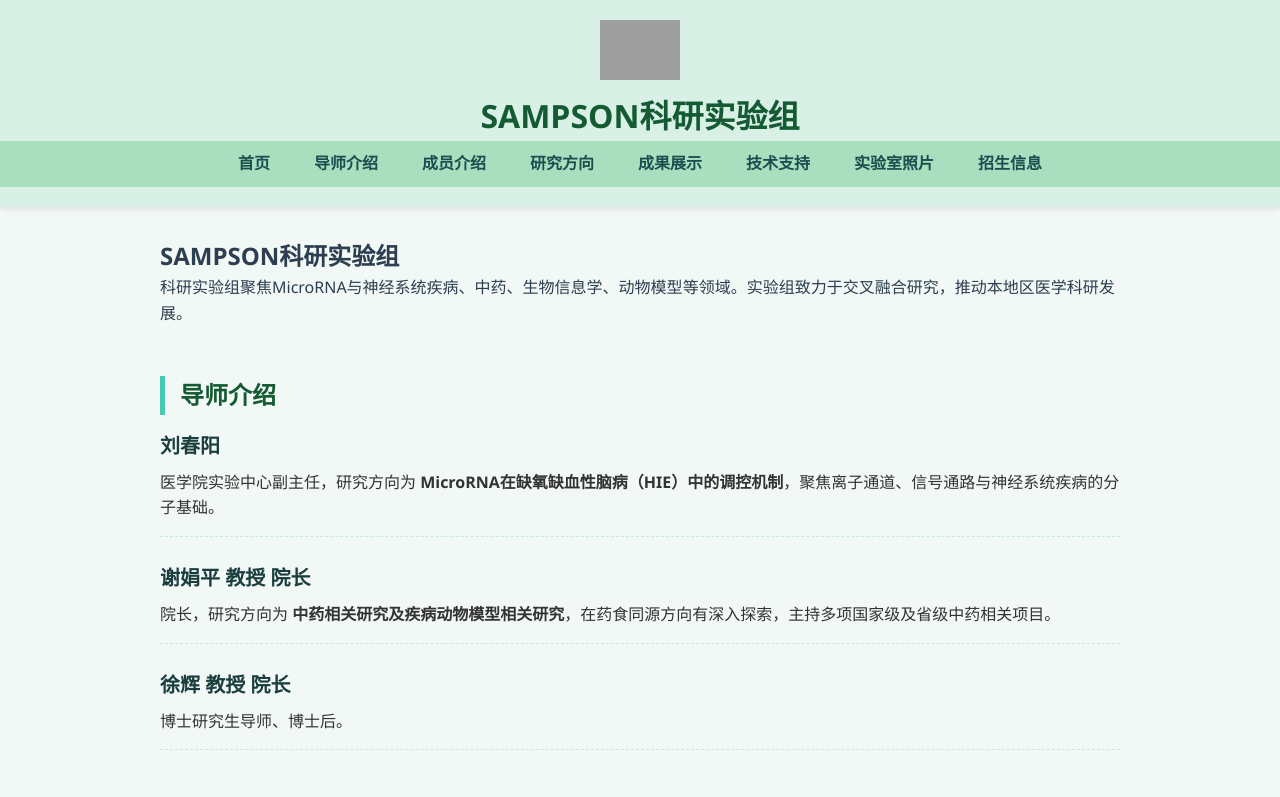
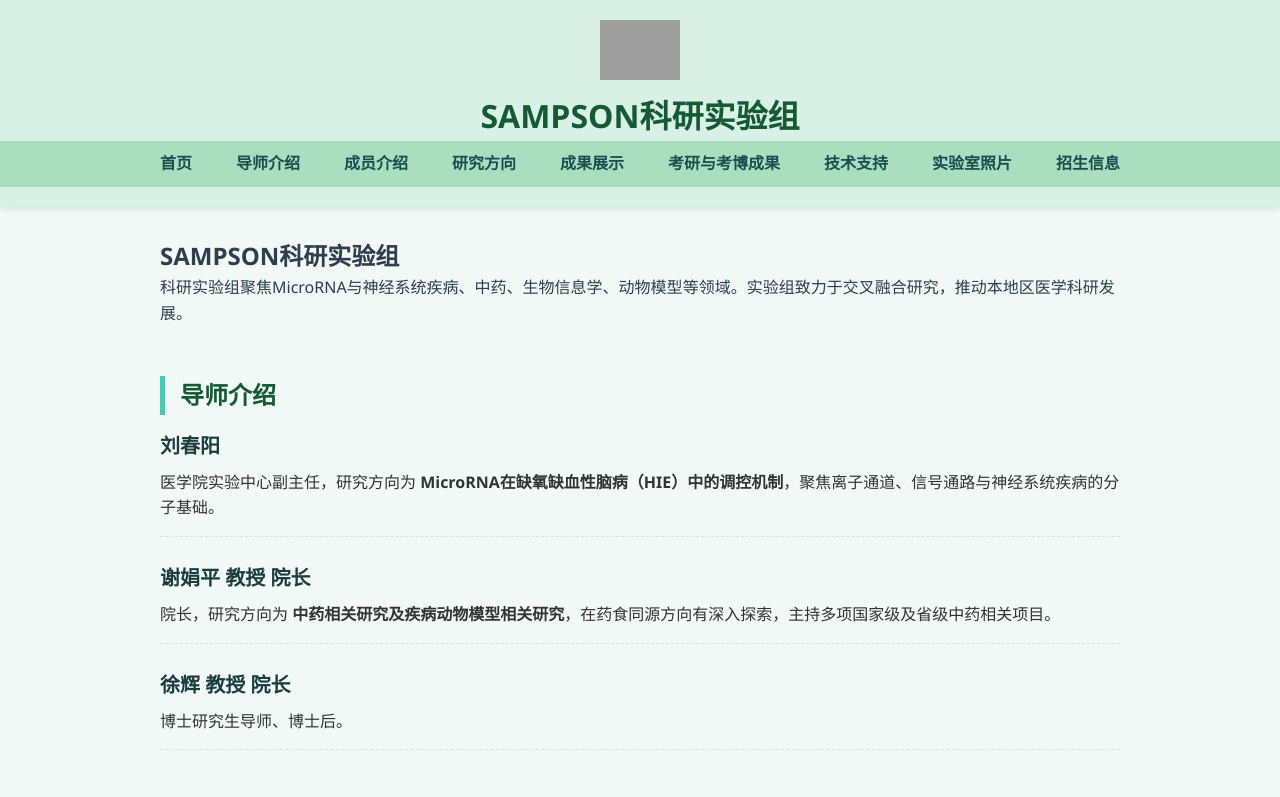
Before and after one commit to LocK-DEL/Sampson-lab-website, a plain HTML site: page index.html in a window 1280 px wide. Shown: the top 797 px of the page. Drawn offline with Linux system fonts and the light colour scheme; grey boxes are pictures that could not be loaded.

Commit message:
Add files via upload

```diff
--- a/index.html
+++ b/index.html
@@ -21,6 +21,7 @@
       <li><a href="#members">成员介绍</a></li>
       <li><a href="#research">研究方向</a></li>
       <li><a href="#publications">成果展示</a></li>
+      <li><a href="#postgraduate">考研与考博成果</a></li>
       <li><a href="#support">技术支持</a></li>
       <li><a href="#photos">实验室照片</a></li>
       <li><a href="#admission">招生信息</a></li>
```
